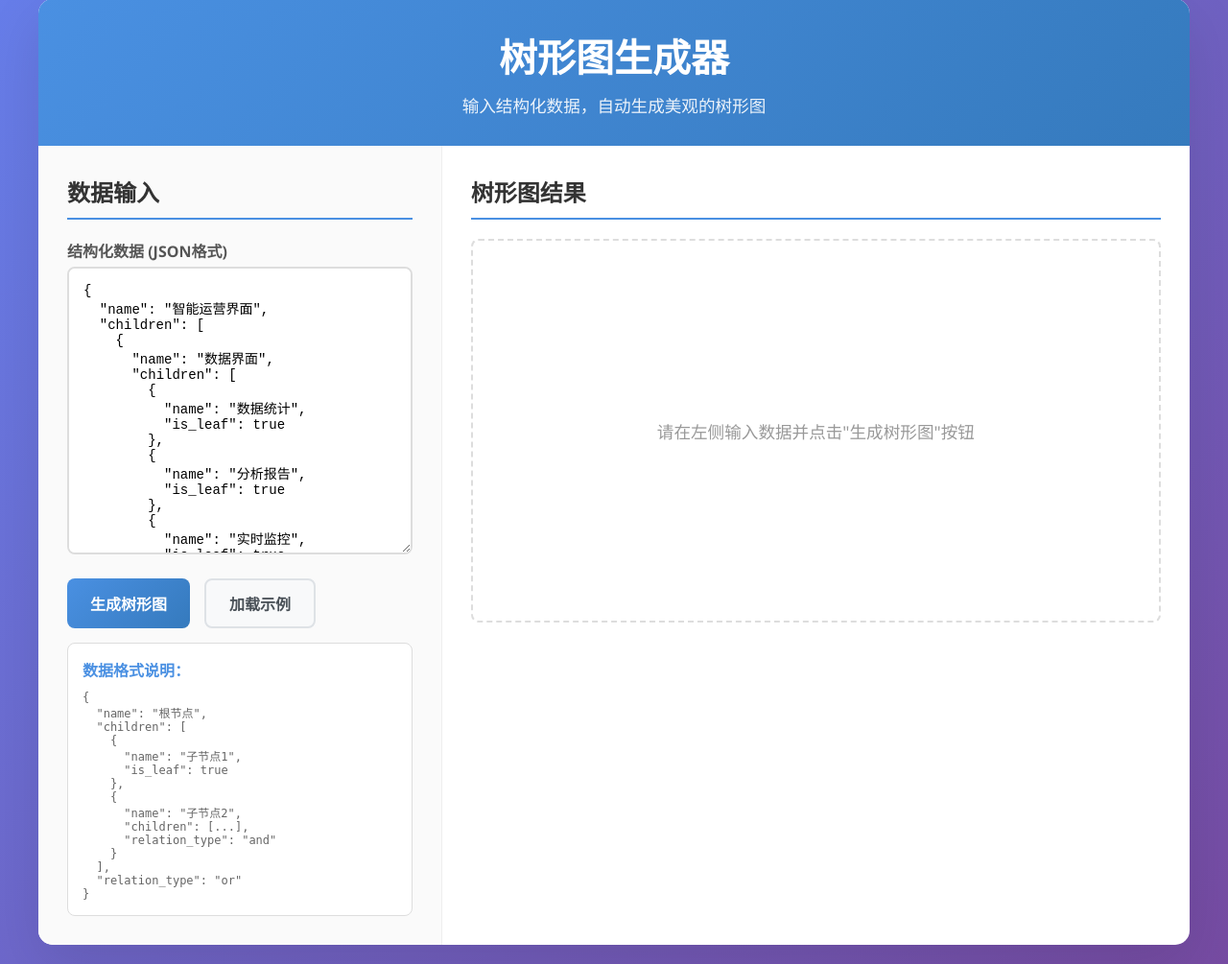
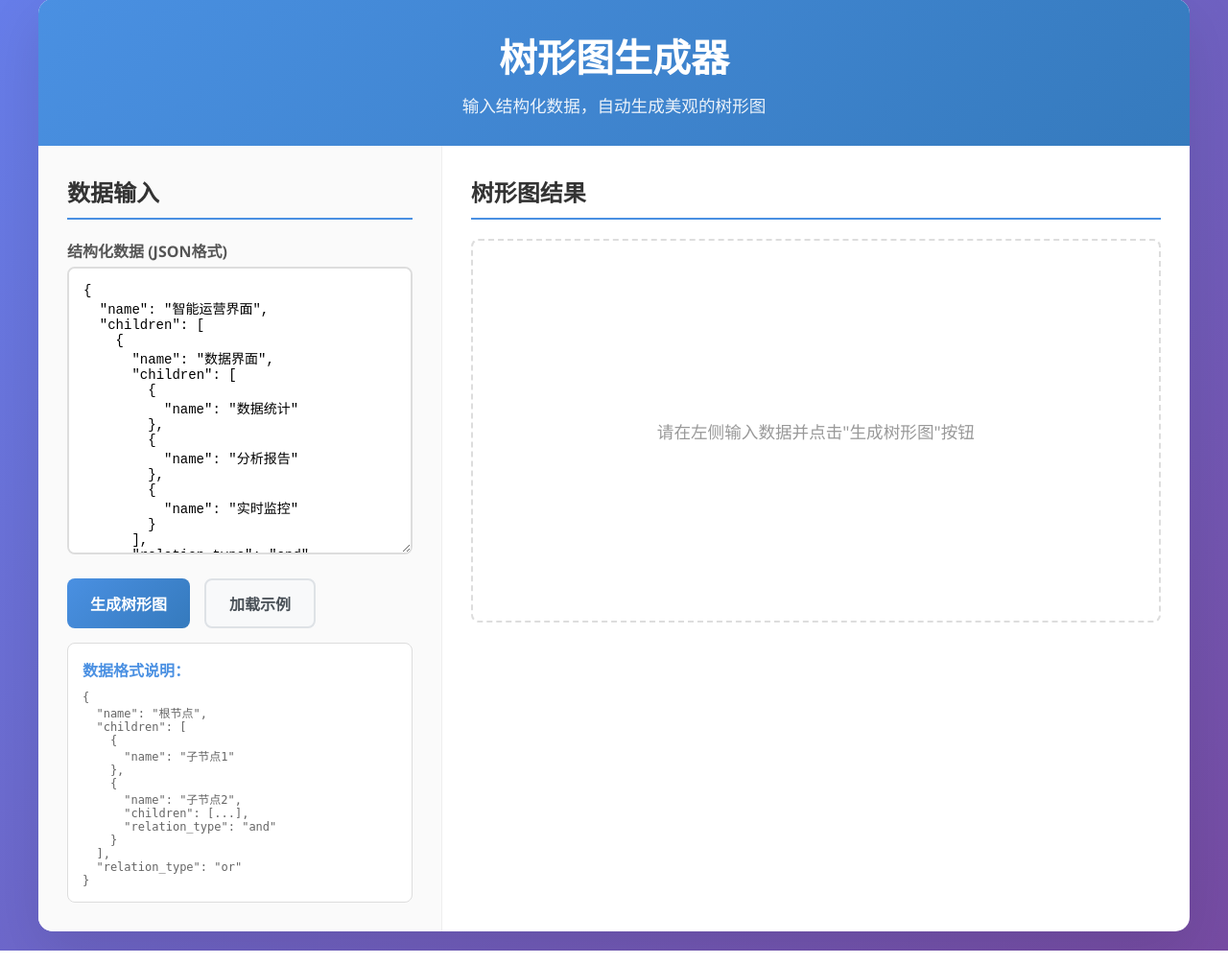
Before and after one commit to Renzm97/TreeDiagram-web, a FastAPI app: page / in a window 1280 px wide. Shown: the part 21-1026 px from the top of the page at 96% size. Run offline with FastAPI, Linux system fonts and the light colour scheme.

Commit message:
updating
[删除]is_leaf属性，因为其冗余性

```diff
--- a/app/models.py
+++ b/app/models.py
@@ -10,7 +10,6 @@ class TreeNode(BaseModel):
     name: str
     children: Optional[List['TreeNode']] = None
     relation_type: Optional[RelationType] = None
-    is_leaf: bool = False
 
     class Config:
         json_encoders = {
--- a/app/tree_generator.py
+++ b/app/tree_generator.py
@@ -204,7 +204,7 @@ class TreeDiagramGenerator:
         # 处理文本换行
         lines = self._wrap_text(node.name, 10)
 
-        if node.is_leaf or not node.children:
+        if not node.children:
             # 叶子节点 - 圆形
             # radius = min(self.node_width, self.node_height) / 2 - 5
             radius = 50
--- a/web/templates/index.html
+++ b/web/templates/index.html
@@ -227,8 +227,7 @@
   "name": "根节点",
   "children": [
     {
-      "name": "子节点1",
-      "is_leaf": true
+      "name": "子节点1"
     },
     {
       "name": "子节点2",
@@ -266,16 +265,13 @@
                         "name": "数据界面",
                         "children": [
                             {
-                                "name": "数据统计",
-                                "is_leaf": true
+                                "name": "数据统计"
                             },
                             {
-                                "name": "分析报告",
-                                "is_leaf": true
+                                "name": "分析报告"
                             },
                             {
-                                "name": "实时监控",
-                                "is_leaf": true
+                                "name": "实时监控"
                             }
                         ],
                         "relation_type": "and"
@@ -284,16 +280,13 @@
                         "name": "机器连接界面",
                         "children": [
                             {
-                                "name": "连接状态",
-                                "is_leaf": true
+                                "name": "连接状态"
                             },
                             {
-                                "name": "红检检核",
-                                "is_leaf": true
+                                "name": "红检检核"
                             },
                             {
-                                "name": "自动检核",
-                                "is_leaf": true
+                                "name": "自动检核"
                             }
                         ],
                         "relation_type": "or"
@@ -302,27 +295,22 @@
                         "name": "工厂管理界面",
                         "children": [
                             {
-                                "name": "多条件检核",
-                                "is_leaf": true
+                                "name": "多条件检核"
                             },
                             {
-                                "name": "配件检核",
-                                "is_leaf": true
+                                "name": "配件检核"
                             },
                             {
-                                "name": "切片检核",
-                                "is_leaf": true
+                                "name": "切片检核"
                             },
                             {
                                 "name": "可编故障",
                                 "children": [
                                     {
-                                        "name": "故障检测系统和数量",
-                                        "is_leaf": true
+                                        "name": "故障检测系统和数量"
                                     },
                                     {
-                                        "name": "切片故障和数量",
-                                        "is_leaf": true
+                                        "name": "切片故障和数量"
                                     }
                                 ],
                                 "relation_type": "and"
```
Also changed, not shown: README.md.
